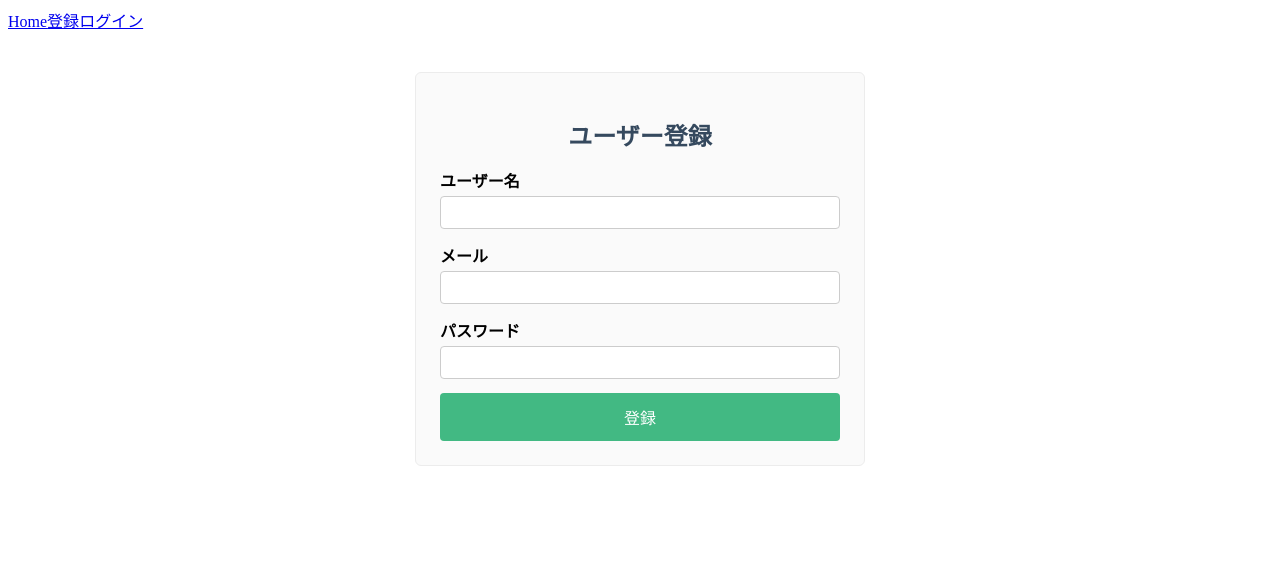
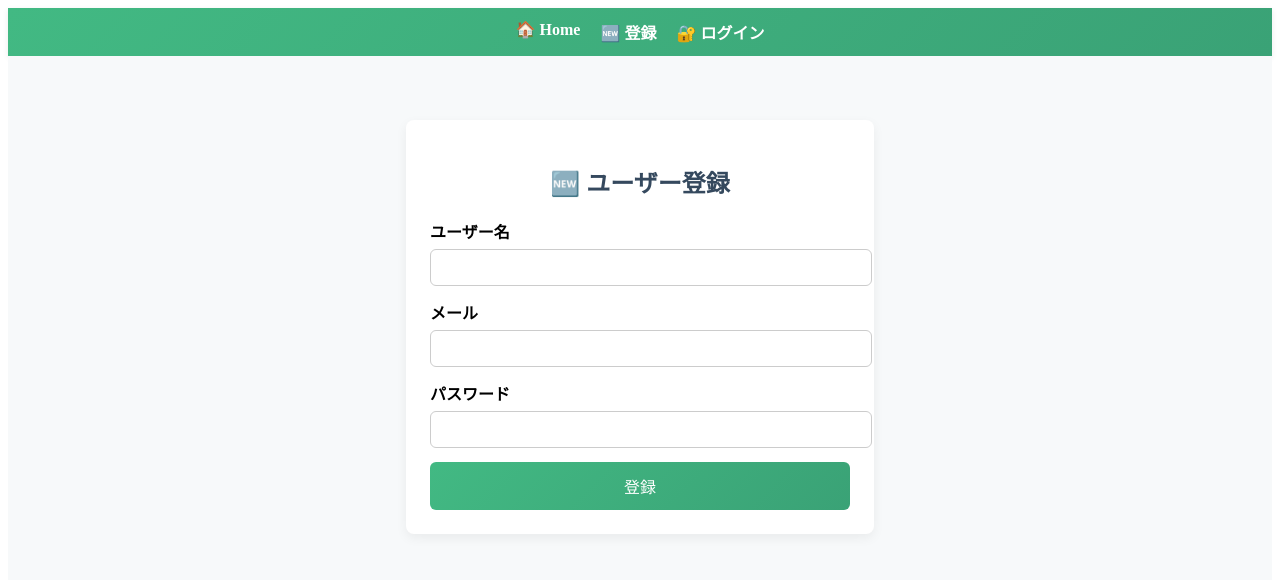
Before and after one commit to hinatatatakae/CloudNote, a Vue app in the folder frontend/: page /register in a window 1280 px wide. Shown: the top 580 px of the page. Built offline with nearby package versions, Linux system fonts and the light colour scheme.

Commit message:
見た目やレイアウトを整えて少し華やかさを出したバージョンに書き直してみた

```diff
--- a/frontend/src/App.vue
+++ b/frontend/src/App.vue
@@ -1,32 +1,54 @@
 <template>
-  <header>
-    <router-link to="/">Home</router-link>
-    <router-link to="/register">登録</router-link>
-    <router-link to="/login">ログイン</router-link>
-  </header>
-  <router-view />
+  <div id="app">
+    <header class="site-header">
+      <nav class="nav">
+        <router-link to="/" class="nav-link">🏠 Home</router-link>
+        <router-link to="/register" class="nav-link">🆕 登録</router-link>
+        <router-link to="/login" class="nav-link">🔐 ログイン</router-link>
+      </nav>
+    </header>
+
+    <main class="main-content">
+      <router-view />
+    </main>
+  </div>
 </template>
 
 <script>
-import Home from './views/Home.vue'
-
 export default {
-  name: 'App',
-  components: { Home }
+  name: 'App'
 }
 </script>
 
 <style scoped>
-.logo {
-  height: 6em;
-  padding: 1.5em;
-  will-change: filter;
-  transition: filter 300ms;
+.site-header {
+  background: linear-gradient(135deg, #42b983, #3aa276);
+  padding: 12px 24px;
+  box-shadow: 0 2px 6px rgba(0,0,0,0.08);
 }
-.logo:hover {
-  filter: drop-shadow(0 0 2em #646cffaa);
+
+.nav {
+  display: flex;
+  gap: 20px;
+  justify-content: center;
 }
-.logo.vue:hover {
-  filter: drop-shadow(0 0 2em #42b883aa);
+
+.nav-link {
+  color: white;
+  text-decoration: none;
+  font-weight: bold;
+  font-size: 1rem;
+  transition: opacity 0.2s ease, transform 0.2s ease;
+}
+
+.nav-link:hover {
+  opacity: 0.85;
+  transform: translateY(-1px);
+}
+
+.main-content {
+  padding: 24px 16px;
+  min-height: calc(100vh - 60px);
+  background-color: #f7f9fa;
 }
 </style>
--- a/frontend/src/views/Login.vue
+++ b/frontend/src/views/Login.vue
@@ -1,10 +1,9 @@
-<!-- src/views/Login.vue -->
 <template>
-  <section class="login-form">
-    <h2>ログイン</h2>
+  <section class="login-form card">
+    <h2 class="form-title">🔐 ログイン</h2>
 
     <form @submit.prevent="submit">
-      <div>
+      <div class="field">
         <label for="username">ユーザー名</label>
         <input
           id="username"
@@ -14,7 +13,7 @@
         />
       </div>
 
-      <div>
+      <div class="field">
         <label for="password">パスワード</label>
         <input
           id="password"
@@ -25,7 +24,7 @@
         />
       </div>
 
-      <button type="submit" :disabled="loading">
+      <button type="submit" :disabled="loading" class="btn-primary">
         <span v-if="loading">ログイン中…</span>
         <span v-else>ログイン</span>
       </button>
@@ -43,10 +42,7 @@ export default {
   name: 'Login',
   data() {
     return {
-      form: {
-        username: '',
-        password: ''
-      },
+      form: { username: '', password: '' },
       loading: false,
       error: ''
     }
@@ -56,26 +52,16 @@ export default {
       this.loading = true
       this.error = ''
       try {
-        // フォームの内容を x-www-form-urlencoded 形式に整形
-        const params = new URLSearchParams()
-        params.append('username', this.form.username)
-        params.append('password', this.form.password)
+        const res = await axios.post(
+          '/api/auth/login',
+          { username: this.form.username, password: this.form.password },
+          { withCredentials: true }
+        )
 
-        // 認証リクエスト
-		const res = await axios.post(
-			'/api/auth/login',
-			{ username: this.form.username, password: this.form.password },
-			{ withCredentials: true }
-		)
-
-        // 認証成功時：ユーザー情報をストアに保存
         const auth = useAuth()
         auth.setUser(res.data)
-
-        // マイページへリダイレクト
         this.$router.push({ name: 'MyPage' })
       } catch (e) {
-        // 失敗時はステータスに応じてエラーメッセージ表示
         if (e.response?.status === 401) {
           this.error = 'ユーザー名またはパスワードが正しくありません'
         } else {
@@ -90,58 +76,54 @@ export default {
 </script>
 
 <style scoped>
-.login-form {
-  max-width: 400px;
+.card {
+  background: #fff;
+  padding: 24px;
+  border-radius: 8px;
+  box-shadow: 0 4px 12px rgba(0,0,0,0.06);
+  max-width: 420px;
   margin: 40px auto;
-  padding: 24px;
-  border: 1px solid #ececec;
-  border-radius: 6px;
-  background: #fafafa;
 }
-
-.login-form h2 {
-  margin-bottom: 16px;
+.form-title {
   text-align: center;
+  margin-bottom: 20px;
   color: #35495e;
+  font-size: 1.5rem;
 }
-
-.login-form div {
+.field {
   margin-bottom: 14px;
 }
-
-.login-form label {
+label {
   display: block;
-  margin-bottom: 4px;
+  margin-bottom: 6px;
   font-weight: bold;
 }
-
-.login-form input {
+input {
   width: 100%;
-  padding: 8px 10px;
-  box-sizing: border-box;
+  padding: 10px;
   border: 1px solid #ccc;
-  border-radius: 4px;
+  border-radius: 6px;
 }
-
-.login-form button {
+.error {
+  margin-top: 12px;
+  color: #d9534f;
+  text-align: center;
+}
+.btn-primary {
   width: 100%;
-  background: #35495e;
+  background: linear-gradient(135deg, #42b983, #3aa276);
   color: white;
   border: none;
   padding: 12px;
   font-size: 16px;
   cursor: pointer;
-  border-radius: 4px;
+  border-radius: 6px;
+  transition: background 0.25s ease;
 }
-
-.login-form button:disabled {
+.btn-primary:hover {
+  background: linear-gradient(135deg, #3aa276, #319068);
+}
+.btn-primary:disabled {
   opacity: 0.6;
-  cursor: not-allowed;
-}
-
-.login-form .error {
-  margin-top: 12px;
-  color: #d9534f;
-  text-align: center;
 }
 </style>
--- a/frontend/src/views/MyPage.vue
+++ b/frontend/src/views/MyPage.vue
@@ -1,8 +1,7 @@
-<!-- src/views/MyPage.vue -->
 <template>
-  <section>
-    <h2>{{ username }} さんのノート一覧</h2>
-    <NoteForm @created="handleNoteCreated" />
+  <section class="mypage card">
+    <h2 class="section-title">📂 {{ username }} さんのノート一覧</h2>
+    <NoteForm @noteCreated="handleNoteCreated" />
     <NoteList :notes="notes" />
   </section>
 </template>
@@ -39,3 +38,19 @@ export default {
   }
 }
 </script>
+
+<style scoped>
+.card {
+  background: #fff;
+  border-radius: 10px;
+  box-shadow: 0 4px 12px rgba(0,0,0,0.06);
+  padding: 24px;
+  max-width: 960px;
+  margin: 24px auto;
+}
+.section-title {
+  text-align: center;
+  margin-bottom: 20px;
+  font-size: 1.4rem;
+}
+</style>
--- a/frontend/src/views/Register.vue
+++ b/frontend/src/views/Register.vue
@@ -1,48 +1,23 @@
-<!-- src/views/Register.vue -->
 <template>
-  <section class="register-form">
-    <h2>ユーザー登録</h2>
-
+  <section class="register-form card">
+    <h2 class="form-title">🆕 ユーザー登録</h2>
     <form @submit.prevent="submit">
-      <div>
+      <div class="field">
         <label for="username">ユーザー名</label>
-        <input
-          id="username"
-          v-model="form.username"
-          required
-          maxlength="20"
-          autocomplete="username"
-        />
+        <input id="username" v-model="form.username" required maxlength="20" autocomplete="username" />
       </div>
-
-      <div>
+      <div class="field">
         <label for="email">メール</label>
-        <input
-          id="email"
-          type="email"
-          v-model="form.email"
-          required
-          autocomplete="email"
-        />
+        <input id="email" type="email" v-model="form.email" required autocomplete="email" />
       </div>
-
-      <div>
+      <div class="field">
         <label for="password">パスワード</label>
-        <input
-          id="password"
-          type="password"
-          v-model="form.password"
-          required
-          minlength="6"
-          autocomplete="new-password"
-        />
+        <input id="password" type="password" v-model="form.password" required minlength="6" autocomplete="new-password" />
       </div>
-
-      <button type="submit" :disabled="loading">
+      <button type="submit" :disabled="loading" class="btn-primary">
         <span v-if="loading">登録中…</span>
         <span v-else>登録</span>
       </button>
-
       <p v-if="error" class="error">{{ error }}</p>
     </form>
   </section>
@@ -52,64 +27,40 @@
 import axios from 'axios'
 import { useAuth } from '@/stores/auth'
 
-// グローバルに withCredentials を有効化
-axios.defaults.withCredentials = true
-
 export default {
   name: 'Register',
-
   data() {
     return {
-      // ← 必ず data() で初期化する
-      form: {
-        username: '',
-        email: '',
-        password: ''
-      },
+      form: { username: '', email: '', password: '' },
       loading: false,
       error: ''
     }
   },
-
   methods: {
     async submit() {
       this.loading = true
       this.error = ''
-
       try {
         if (this.form.username.length < 3 || this.form.username.length > 20) {
           this.error = 'ユーザー名は3～20文字で入力してください'
           this.loading = false
           return
         }
-
         if (!/.+@.+\..+/.test(this.form.email)) {
           this.error = 'メール形式が正しくありません'
           this.loading = false
           return
         }
-
         if (this.form.password.length < 6) {
           this.error = 'パスワードは6文字以上で入力してください'
           this.loading = false
           return
         }
-
-        // API 登録エンドポイントへ POST
-        const res = await axios.post(
-          '/auth/register',
-          this.form,
-          { withCredentials: true }
-        )
-
-        // 認証情報をストアに保存
+        const res = await axios.post('/auth/register', this.form, { withCredentials: true })
         const auth = useAuth()
         auth.setUser(res.data)
-
-        // マイページへ遷移
         this.$router.push({ name: 'MyPage' })
       } catch (e) {
-        // サーバーからのメッセージ or 汎用エラー
         this.error = e.response?.data?.message || '登録に失敗しました'
       } finally {
         this.loading = false
@@ -120,58 +71,50 @@ export default {
 </script>
 
 <style scoped>
-.register-form {
-  max-width: 400px;
+.card {
+  background: #fff;
+  padding: 24px;
+  border-radius: 8px;
+  box-shadow: 0 4px 12px rgba(0,0,0,0.06);
+  max-width: 420px;
   margin: 40px auto;
-  padding: 24px;
-  border: 1px solid #ececec;
-  border-radius: 6px;
-  background: #fafafa;
 }
-
-.register-form h2 {
+.form-title {
   text-align: center;
-  margin-bottom: 16px;
+  margin-bottom: 20px;
   color: #35495e;
+  font-size: 1.5rem;
 }
-
-.register-form div {
+.field {
   margin-bottom: 14px;
 }
-
-.register-form label {
+label {
   display: block;
-  margin-bottom: 4px;
+  margin-bottom: 6px;
   font-weight: bold;
 }
-
-.register-form input {
+input {
   width: 100%;
-  padding: 8px 10px;
-  box-sizing: border-box;
+  padding: 10px;
   border: 1px solid #ccc;
-  border-radius: 4px;
+  border-radius: 6px;
 }
-
-.register-form button {
+.error {
+  margin-top: 12px;
+  color: #d9534f;
+  text-align: center;
+}
+.btn-primary {
   width: 100%;
-  background: #42b983;
+  background: linear-gradient(135deg, #42b983, #3aa276);
   color: white;
   border: none;
   padding: 12px;
   font-size: 16px;
   cursor: pointer;
-  border-radius: 4px;
+  border-radius: 6px;
 }
-
-.register-form button:disabled {
+.btn-primary:disabled {
   opacity: 0.6;
-  cursor: not-allowed;
-}
-
-.register-form .error {
-  margin-top: 12px;
-  color: #d9534f;
-  text-align: center;
 }
 </style>
```
Also changed, not shown: frontend/src/components/NoteForm.vue (+32 -16 lines), frontend/src/components/NoteList.vue (+43 -15 lines), frontend/src/views/Home.vue (+32 -20 lines). Lines whose indentation alone changed are shown as unchanged.
